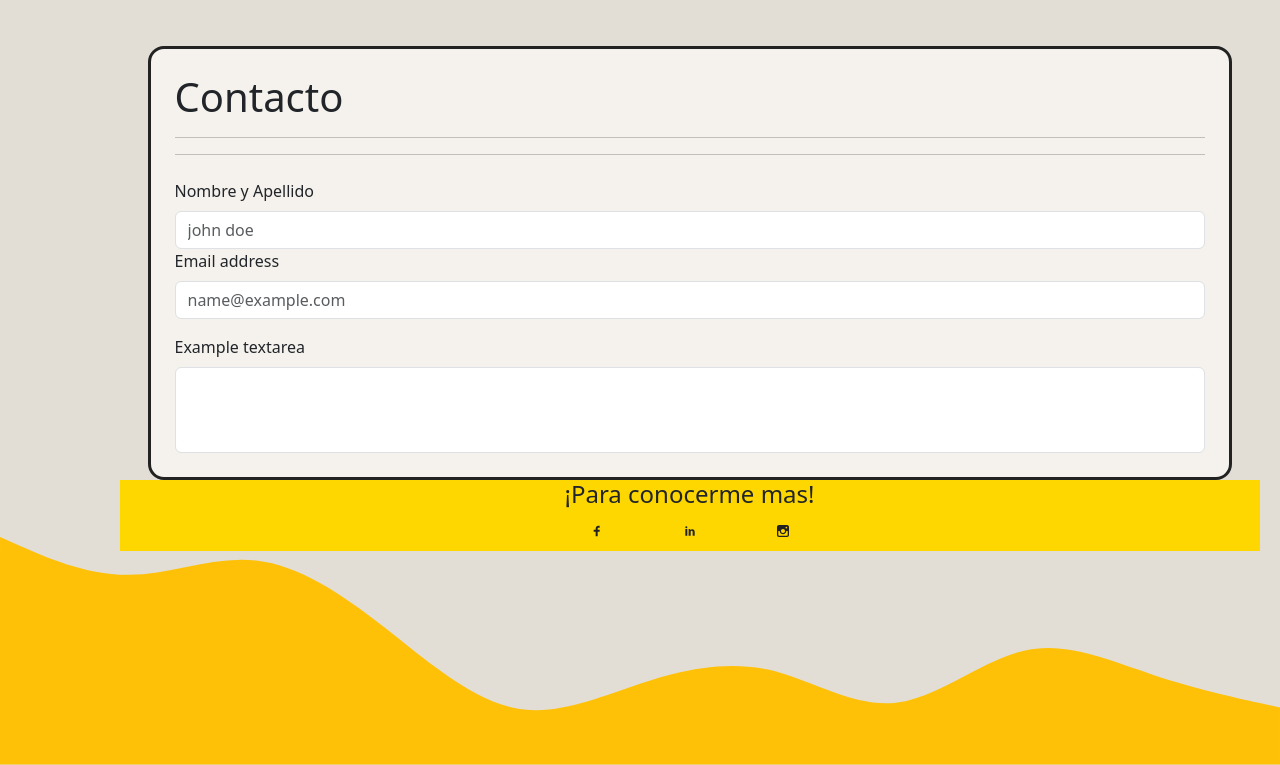
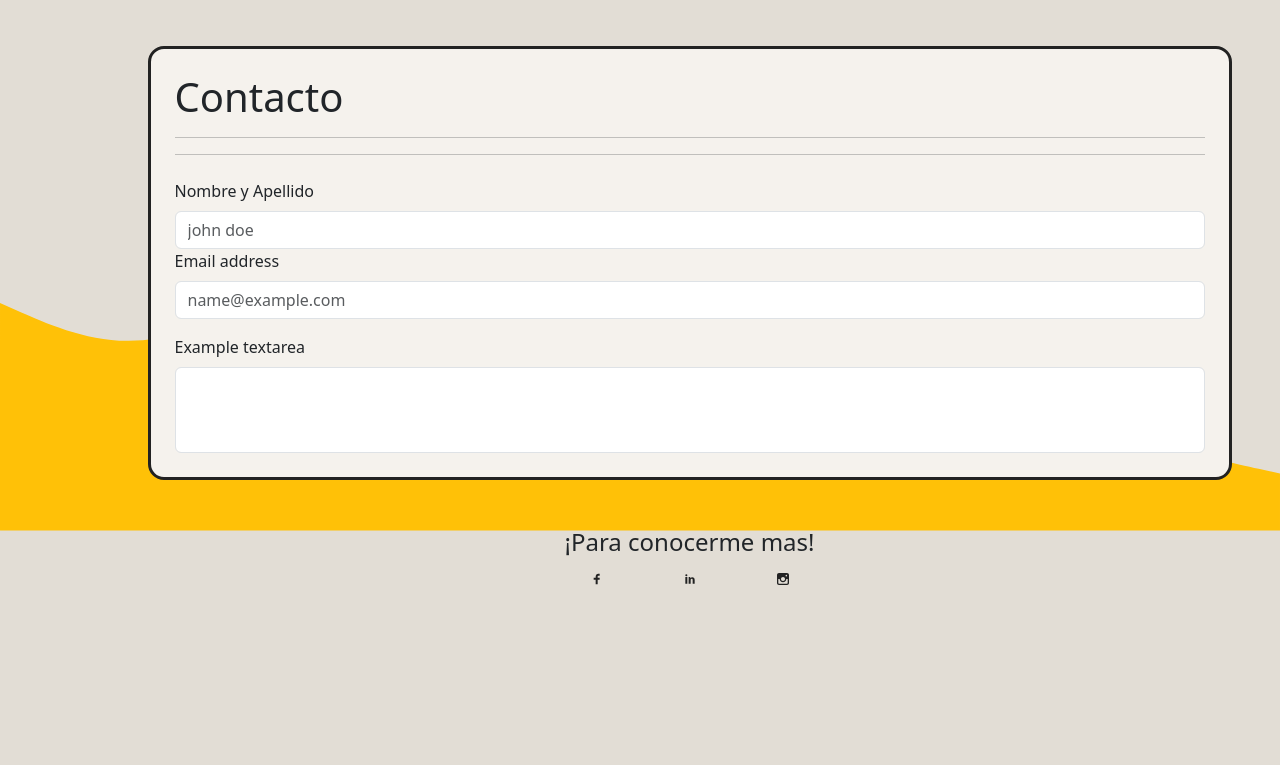
Before and after one commit to EmanuelRigo/portfolio, a React (Create React App) app: page / in a window 1280 px wide. Shown: the part 1868-2633 px from the top of the page. After the commit the page ends 2467 px from the top, so only its background shows below. Built offline with nearby package versions, Linux system fonts and the light colour scheme; a web font is replaced by a local one.

Commit message:
agregando cambios footer // pc-escritorio

```diff
--- a/src/App.css
+++ b/src/App.css
@@ -321,4 +321,6 @@ header {
 .wave {
   position: absolute;
   left: 0;
+  transform: translate(0px, -353px);
+  z-index: -10;
 }
--- a/src/App.js
+++ b/src/App.js
@@ -15,11 +15,11 @@ function App() {
       <Container>
         <Aside></Aside>
         <Section></Section>
-        <Contact></Contact>
+        <Contact></Contact> <Footer></Footer>
       </Container>
 
       <Wabe />
-      <Footer></Footer>
+
     </>
   );
 }
--- a/src/components/Footer.jsx
+++ b/src/components/Footer.jsx
@@ -7,7 +7,7 @@ import { Row, Col } from "react-bootstrap";
 
 const Footer = () => {
   return (
-    <footer className="container">
+    <footer className="mt-5">
       <Row>
         <Col className="mx-auto">
           <h4 className="text-center">¡Para conocerme mas!</h4>{" "}
--- a/src/footer.css
+++ b/src/footer.css
@@ -1,6 +1,6 @@
 /* #f0db4f */
 footer{
-    background: gold;
+
     padding-bottom: 10px;
 }
 a{
```
